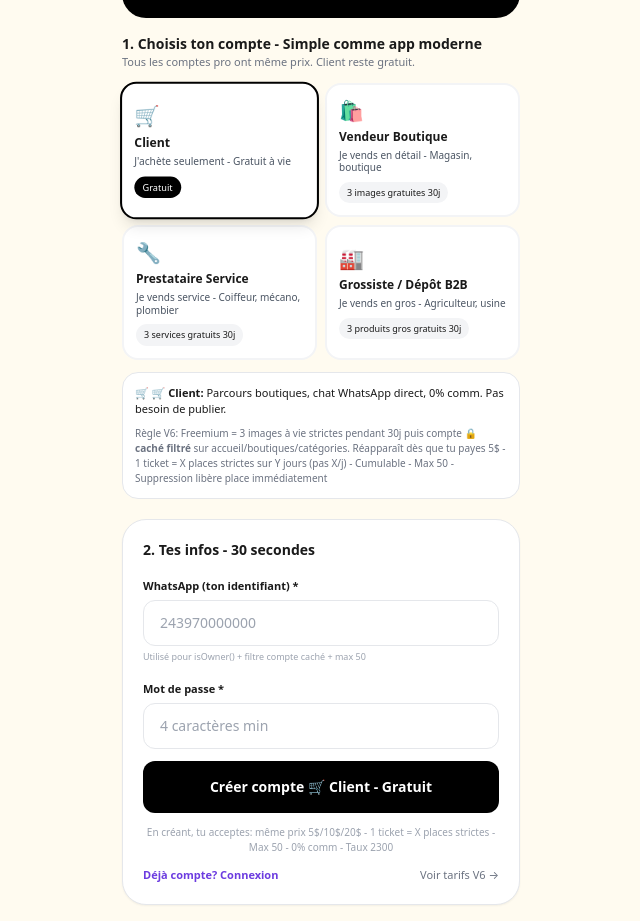
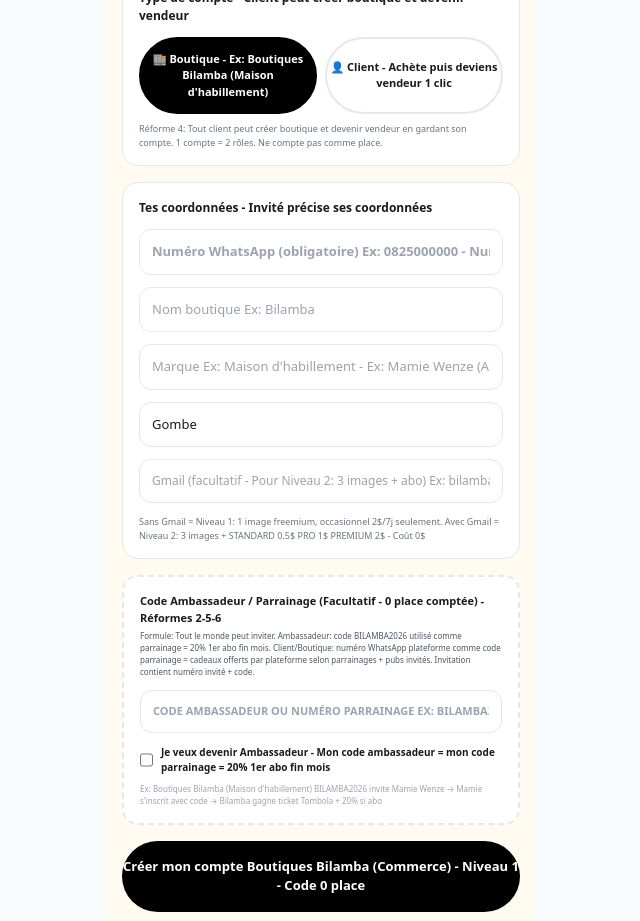
Before and after one commit to kongolokelvin47-cmd/Wenze-pwa, a Next.js app: page /inscription in a window 1280 px wide. Shown: the part 240-1161 px from the top of the page, without its empty margins (319-959 px from the left). Built offline with nearby package versions, Linux system fonts and the light colour scheme.

Commit message:
Refactor InscriptionPage and update components

```diff
--- a/app/inscription/page.tsx
+++ b/app/inscription/page.tsx
@@ -1,168 +1,241 @@
 "use client";
 import { useState, useEffect, Suspense } from "react";
-import { useSearchParams, useRouter } from "next/navigation";
 import Link from "next/link";
-import { TAUX_CDF, toCDFString, PALIERS } from "@/lib/paiement";
-import { ROLES, type Role } from "@/lib/roles";
+import { useRouter, useSearchParams } from "next/navigation";
+import { TAUX_CDF } from "@/lib/categories";
 
-export const dynamic = 'force-dynamic';
-function cleanWa(n:any){ return (n||"").toString().replace(/[^0-9]/g,"").replace(/^0+/,""); }
+export const dynamic = "force-dynamic";
+const cleanWa = (n:any)=> (n||"").toString().replace(/[^0-9]/g,"").replace(/^0+/,"");
+const safeGet = (k:string)=>{ try{ return typeof window!=="undefined"?localStorage.getItem(k):null; }catch{return null;} };
+const readList = (k:string):any[]=>{ try{ const raw=safeGet(k); if(!raw) return []; const v=JSON.parse(raw); return Array.isArray(v)?v:[]; }catch{return[];} };
 
-const COMPTES = [
-  { id:"client", titre:"🛒 Client", desc:"J'achète seulement - Gratuit à vie", badge:"🛒", role:"client" as Role, detail:"Parcours boutiques, chat WhatsApp direct, 0% comm. Pas besoin de publier.", freemium:"Gratuit" },
-  { id:"vendeur", titre:"🛍️ Vendeur Boutique", desc:"Je vends en détail - Magasin, boutique", badge:"🛍️", role:"vendeur" as Role, detail:"Idéal pour vendeurs de Kinshasa. 3 images gratuites à vie, puis STANDARD 5$ même prix que gros.", freemium:"3 images gratuites 30j" },
-  { id:"prestataire", titre:"🔧 Prestataire Service", desc:"Je vends service - Coiffeur, mécano, plombier", badge:"🔧", role:"prestataire" as Role, detail:"Coiffure, soudure, mécanique, électricien, menuiserie, couture. Même prix que vendeur.", freemium:"3 services gratuits 30j" },
-  { id:"grossiste", titre:"🏭 Grossiste / Dépôt B2B", desc:"Je vends en gros - Agriculteur, usine", badge:"🏭", role:"grossiste" as Role, detail:"Dépôt, agriculture, grande échelle. Ex-25$ supprimé - Maintenant même prix: 5$/10$/20$ max pour tous.", freemium:"3 produits gros gratuits 30j" },
-];
+function InscriptionContent(){
+  const sp = useSearchParams();
+  const router = useRouter();
 
-function InscriptionForm(){
-  const params=useSearchParams();
-  const router=useRouter();
-  const inviteToken=params.get("invite");
-  const waParam=params.get("wa")||params.get("whatsapp")||"";
-  const initialType=params.get("type")||"client";
+  // === PARAMS INVITATION - REFORMES 3-5-6 ===
+  const inviteParam = sp.get("invite")||""; // Numéro invité réservé
+  const parrainParam = sp.get("parrain")||""; // Numéro parrain (client ou boutique ou ambassadeur)
+  const codeParam = sp.get("code")||""; // Code ambassadeur / numéro parrainage
+  const typeParam = (sp.get("type")||"boutique") as "boutique"|"client";
 
-  const [type,setType]=useState(initialType);
-  const [loading,setLoading]=useState(false);
-  const [error,setError]=useState("");
-  const [form,setForm]=useState({ whatsapp: waParam, password:"", nomBoutique:"", nom:"" });
+  const [typeCompte, setTypeCompte] = useState<"boutique"|"client">(typeParam);
+  const [nom, setNom] = useState("");
+  const [marque, setMarque] = useState("");
+  const [whatsapp, setWhatsapp] = useState(inviteParam||"");
+  const [commune, setCommune] = useState("Gombe");
+  const [email, setEmail] = useState(""); // Facultatif - Pour Niveau 2
+  const [codeAmbassadeur, setCodeAmbassadeur] = useState(codeParam||"");
+  const [isAmbassadeur, setIsAmbassadeur] = useState(false);
+  const [toast, setToast] = useState("");
+  const [parrainInfo, setParrainInfo] = useState<any>(null);
 
-  const selected = COMPTES.find(c=>c.id===type) || COMPTES[0];
+  useEffect(()=>{
+    // Charge info parrain si invitation
+    if(parrainParam || codeParam){
+      try{
+        const all = readList("wenze_all_users");
+        const clean = (n:string)=> n.replace(/[^0-9]/g,"").replace(/^0+/,"");
+        const parrain = all.find((u:any)=> clean(u.ownerWhatsapp||u.whatsapp)===clean(parrainParam) || (u.ambassadorCode||"").toUpperCase()===codeParam.toUpperCase() || (u.myInviteCode||"").toUpperCase()===codeParam.toUpperCase());
+        if(parrain){
+          const nomP = parrain.nomEtablissement || parrain.boutiqueName || parrain.name || `Parrain ${clean(parrain.ownerWhatsapp||"").slice(-4)}`;
+          setParrainInfo({ ...parrain, nomAffiche: nomP, isAmb: !!parrain.isAmbassadeur });
+        } else if(codeParam){
+          // Parrain pas encore en base mais code valide = numéro WhatsApp
+          setParrainInfo({ nomAffiche: `Parrain ${codeParam.slice(-4)}`, isAmb: false, code: codeParam });
+        }
+      }catch{}
+    }
+  },[parrainParam, codeParam]);
 
-  const handleSubmit = async () => {
-    setError("");
-    const waClean = cleanWa(form.whatsapp);
-    if(!waClean || waClean.length<9) { setError("WhatsApp requis - ex: 243970000000"); return; }
-    if(!form.password || form.password.length<4) { setError("Mot de passe 4 caractères min"); return; }
-    if(type!=="client" && !form.nomBoutique) { setError("Nom boutique / service requis"); return; }
-    setLoading(true);
-    try{
-      const now = new Date().toISOString();
-      const user = {
-        id: waClean,
-        ownerWhatsapp: waClean,
-        whatsapp: waClean,
-        telephone: waClean,
-        email: `${waClean}@wenze.local`,
-        role: selected.role,
-        user_type: selected.role,
-        nomBoutique: form.nomBoutique || form.nom || `Boutique ${waClean.slice(-4)}`,
-        name: form.nom || form.nomBoutique || `Boutique ${waClean.slice(-4)}`,
-        nom: form.nom,
-        createdAt: now,
-        updatedAt: now,
-        badge: selected.badge,
-        ownerId: waClean,
-        inviteToken: inviteToken || null,
-        isFreemium: true,
-        freemiumCount: 0,
-        freemiumMax: 3,
-      };
+  const getBoutiqueIdentite = (n:string, m:string)=>{
+    const base = n.replace(/^Boutiques\s*/i,"").trim() || "Bilamba";
+    const marq = m.trim() || (base.toLowerCase().includes("bilamba")?"Maison d'habillement": base.toLowerCase().includes("mamie")?"Agro & Vivrier":"Commerce général");
+    return `Boutiques ${base} (${marq})`;
+  };
 
-      localStorage.setItem("wenze_user", JSON.stringify(user));
+  const handleCreate = ()=>{
+    const clean = (n:string)=> n.replace(/[^0-9]/g,"").replace(/^0+/,"");
+    const wa = clean(whatsapp);
+    if(wa.length<9){ setToast("Numéro WhatsApp invalide - Ex: 0825000000"); setTimeout(()=>setToast(""),3000); return; }
+    if(!nom.trim()){ setToast(typeCompte==="boutique"?"Nom boutique obligatoire Ex: Bilamba":"Nom client obligatoire"); setTimeout(()=>setToast(""),3000); return; }
 
-      try{
-        const allRaw = localStorage.getItem("wenze_all_users");
-        const all = allRaw ? JSON.parse(allRaw) : [];
-        const idx = all.findIndex((u:any)=> cleanWa(u.ownerWhatsapp||u.whatsapp||"")===waClean);
-        if(idx>=0) all[idx] = { ...all[idx], ...user }; else all.push(user);
-        localStorage.setItem("wenze_all_users", JSON.stringify(all.slice(0,500)));
+    // === REFORME 1: NIVEAU ===
+    const hasGmail = !!(email && email.includes("@"));
+    const niveau = hasGmail ? 2 : 1; // Niveau 1 sans Gmail (1 image), Niveau 2 avec Gmail (3 images), Niveau 3 sera après verif WhatsApp
 
-        const pwRaw = localStorage.getItem("wenze_passwords");
-        const pwMap = pwRaw ? JSON.parse(pwRaw) : {};
-        pwMap[waClean] = form.password;
-        localStorage.setItem("wenze_passwords", JSON.stringify(pwMap));
+    // === REFORME 2+6: CODE AMBASSADEUR 0 PLACE ===
+    let myInviteCode = `WENZE-${wa.slice(-4)}`;
+    if(isAmbassadeur && codeAmbassadeur){
+      myInviteCode = codeAmbassadeur.toUpperCase(); // Ambassadeur: BILAMBA2026 = code parrainage
+    }
 
-        const freeRaw = localStorage.getItem("wenze_freemium_used");
-        const freeMap = freeRaw ? JSON.parse(freeRaw) : {};
-        if(!freeMap[waClean]) freeMap[waClean] = { count:0, createdAt: now };
-        localStorage.setItem("wenze_freemium_used", JSON.stringify(freeMap));
-      }catch{}
+    const newUser = {
+      id: wa,
+      ownerWhatsapp: wa,
+      whatsapp: wa,
+      telephone: wa,
+      role: typeCompte==="client"?"client":"vendeur",
+      user_type: typeCompte==="client"?"client":"vendeur",
+      name: nom,
+      nom: nom,
+      nomBoutique: typeCompte==="boutique"?nom:"",
+      marque: typeCompte==="boutique"?marque:"",
+      nomEtablissement: typeCompte==="boutique"?getBoutiqueIdentite(nom, marque):nom,
+      boutiqueName: typeCompte==="boutique"?getBoutiqueIdentite(nom, marque):"",
+      commune,
+      ville: "Kinshasa",
+      email: hasGmail?email:"",
+      emailVerified: false,
+      whatsappVerified: false,
+      niveau,
+      hasGmail,
+      // REFORMES 3-5-6: Invitation
+      myInviteCode,
+      ambassadorCode: isAmbassadeur?codeAmbassadeur.toUpperCase():null,
+      isAmbassadeur,
+      parrainWa: parrainParam?clean(parrainParam):null,
+      codeParrainageUtilise: codeAmbassadeur||codeParam||null, // Code ambassadeur / numéro parrainage utilisé - 0 place
+      ambassadorUsed: codeAmbassadeur||codeParam||null, // Pour ne pas compter place
+      inviteWaOrigine: inviteParam?clean(inviteParam):null,
+      tombolaTickets: 0,
+      bonusJours: codeParam?1:0, // +1 jour si invité
+      createdAt: new Date().toISOString(),
+      becameSellerAt: typeCompte==="vendeur"?new Date().toISOString():null,
+    };
 
-      // Redirect V6 avec message clair
-      if(type==="client") router.push("/");
-      else router.push(`/publier?welcome=1&type=${type}&wa=${waClean}`);
+    // Sauvegarde user
+    if(typeof window!=="undefined"){
+      localStorage.setItem("wenze_user", JSON.stringify(newUser));
+      const all = readList("wenze_all_users");
+      const idx = all.findIndex((u:any)=> clean(u.ownerWhatsapp||u.whatsapp)===wa);
+      if(idx>=0) all[idx]=newUser; else all.push(newUser);
+      localStorage.setItem("wenze_all_users", JSON.stringify(all));
 
-    }catch(e:any){ setError(e.message||"Erreur inscription V6"); } finally{ setLoading(false); }
+      // === REFORMES 5-6: VALIDE INVITATION + TOMBOLA ===
+      if(parrainParam){
+        const invList = readList("wenze_invitations");
+        const inv = invList.find((i:any)=> clean(i.parrainWa)===clean(parrainParam) && clean(i.inviteWa)===wa);
+        if(inv){ inv.status="validé"; inv.dateValidation=new Date().toISOString(); inv.inviteNom=newUser.nomEtablissement||newUser.name; }
+        else {
+          // Invitation directe via lien sans enregistrement préalable
+          invList.push({
+            id: Date.now().toString(),
+            parrainWa: clean(parrainParam),
+            parrainNom: parrainInfo?.nomAffiche||`Parrain ${clean(parrainParam).slice(-4)}`,
+            parrainType: parrainInfo?.isAmb?"ambassadeur":(parrainInfo?.role||"boutique"),
+            codeParrainage: codeParam||clean(parrainParam),
+            codeAmbassadeur: parrainInfo?.isAmb?codeParam:null,
+            inviteWa: wa,
+            inviteNom: newUser.nomEtablissement||newUser.name,
+            typeCompteInvite: typeCompte,
+            status: "validé",
+            date: new Date().toISOString(),
+            dateValidation: new Date().toISOString(),
+            commissionAmbassadeur: parrainInfo?.isAmb?0.20:0,
+            premierAbonnementPaye: false,
+          });
+        }
+        localStorage.setItem("wenze_invitations", JSON.stringify(invList));
+
+        // Ticket Tombola pour parrain
+        const tombola = readList("wenze_tombola");
+        tombola.push({
+          parrainWa: clean(parrainParam),
+          parrainNom: parrainInfo?.nomAffiche||"",
+          inviteWa: wa,
+          inviteNom: newUser.nomEtablissement||newUser.name,
+          ticketId: `TOMBOLA-${Date.now()}`,
+          codeParrainage: codeParam||clean(parrainParam),
+          type: typeCompte,
+          date: new Date().toISOString(),
+          isAmbassadeur: !!parrainInfo?.isAmb,
+        });
+        localStorage.setItem("wenze_tombola", JSON.stringify(tombola));
+      }
+
+      // Transaction code ambassadeur 0 place
+      if(codeAmbassadeur){
+        const trans = readList("wenze_transactions");
+        trans.push({ type:"code_ambassadeur_utilise_inscription", code:codeAmbassadeur, ownerWhatsapp:wa, parrainWa: parrainParam?clean(parrainParam):null, date:new Date().toISOString(), placesConsommees:0 });
+        localStorage.setItem("wenze_transactions", JSON.stringify(trans));
+      }
+    }
+
+    setToast(`✅ ${newUser.nomEtablissement||newUser.name} créé! Niveau ${niveau} - ${niveau===1?'1 image freemium (Sans Gmail)':'3 images freemium (Gmail)'} - Code ${codeAmbassadeur||'aucun'} (0 place) - Parrain ${parrainInfo?.nomAffiche||parrainParam||'aucun'} gagne ticket Tombola`);
+    setTimeout(()=> router.push(typeCompte==="boutique"?"/boutiques":"/"), 2000);
   };
 
   return (
-    <div className="min-h-screen bg-[#FFFBF0] pb-20">
-      <div className="max-w-[430px] mx-auto p-4">
-        <Link href="/" className="text-[11px] text-[#6C3CE0] font-bold">← Accueil</Link>
+    <div className="max-w-[430px] mx-auto min-h-screen bg-[#FFFBF0] pb-24">
+      <header className="sticky top-0 bg-white/95 backdrop-blur z-20 p-4 border-b flex items-center gap-3">
+        <Link href="/" className="w-9 h-9 bg-gray-100 rounded-full flex items-center justify-center">←</Link>
+        <div className="flex-1 min-w-0">
+          <h1 className="font-black text-[15px] truncate">Inscription WENZE WENZE BUSINESS V7</h1>
+          <p className="text-[9px] text-gray-500 truncate">Client ou Boutique - 1 compte = 2 rôles - Niveau 1-2-3 - Code 0 place - Invitation {inviteParam?`réservée 0${inviteParam.slice(-4)}`:''}</p>
+        </div>
+      </header>
 
-        <div className="mt-3 bg-black text-white rounded-3xl p-5">
-          <h1 className="text-2xl font-black">Inscription V6</h1>
-          <p className="text-[11px] opacity-70 mt-1">TonMarché.cd - Kinshasa - 1 WhatsApp = ton compte ownerWhatsapp</p>
-          <div className="mt-3 bg-white/15 rounded-xl p-2.5 text-[10px] leading-relaxed">
-            <b>V6 Même prix pour tous:</b> ⭐ STANDARD 5$ ({toCDFString(5)}) 4 places strictes sur 7j • 🚀 PRO 10$ ({toCDFString(10)}) 10 places • 👑 PREMIUM 20$ ({toCDFString(20)}) 30 places • Taux {TAUX_CDF} • 0% comm • Max 50 actives • Suppression libère place
+      <div className="p-4 space-y-4">
+        {toast&&<div className="bg-black text-white p-3 rounded-xl text-[11px] font-bold text-center">{toast}</div>}
+
+        {/* BANDEAU INVITATION - REFORMES 3-5-6 */}
+        {(parrainParam || codeParam) && (
+          <div className="bg-black text-white rounded-2xl p-4">
+            <p className="font-black text-[12px]">🎟️ Invitation reçue</p>
+            <p className="text-[10px] text-white/80 mt-1">
+              Tu es invité par <b>{parrainInfo?.nomAffiche||parrainParam||codeParam}</b> {parrainInfo?.isAmb?"(Ambassadeur - 20% 1er abo fin mois)":"(Client/Boutique - Numéro WhatsApp plateforme = code parrainage - Cadeaux)"}
+              <br/>Numéro invité réservé: <b>0{cleanWa(inviteParam||whatsapp).slice(-9)}</b> • Code parrainage: <b>{codeParam||parrainParam}</b> (0 place) • Tu préciseras tes coordonnées ci-dessous. Parrain gagne ticket Tombola.
+            </p>
           </div>
-          {inviteToken && <div className="mt-2 text-[10px] bg-green-500 text-white px-3 py-1.5 rounded-full inline-block">🎁 Invitation ambassadeur: {inviteToken.slice(0,8)} - Bonus à l'activation</div>}
+        )}
+
+        {/* REFORME 1: 3 NIVEAUX */}
+        <div className="bg-[#FFF2CC] border-2 border-black rounded-2xl p-4">
+          <p className="font-black text-[11px]">Système 3 Niveaux Temu Kinshasa</p>
+          <p className="text-[9px] mt-1">Niveau 1 Sans Gmail (40%): 1 image freemium • Peut acheter OUI • Peut créer compte vendeur OUI (3 champs WhatsApp) • Peut payer abo NON, seulement occasionnel 2$/7j • Niveau 2 Avec Gmail vérifié (60%): 3 images freemium • Tous abo • Niveau 3 Gmail+WhatsApp vérifié (5%): Badge Vérifié + Top3</p>
         </div>
 
-        <div className="mt-4">
-          <h2 className="font-black text-sm">1. Choisis ton compte - Simple comme app moderne</h2>
-          <p className="text-[11px] text-gray-500">Tous les comptes pro ont même prix. Client reste gratuit.</p>
-          <div className="grid grid-cols-2 gap-2 mt-3">
-            {COMPTES.map(c=>(
-              <button key={c.id} onClick={()=>setType(c.id)} className={`text-left rounded-2xl border-2 p-3 transition ${type===c.id?"border-black bg-white shadow-lg scale-[1.02]":"border-gray-100 bg-white hover:border-gray-300"}`}>
-                <div className="text-xl">{c.titre.split(" ")[0]}</div>
-                <div className="font-black text-xs mt-1">{c.titre.replace(/^[^\s]+\s/,"")}</div>
-                <div className="text-[10px] text-gray-600 mt-1 leading-tight">{c.desc}</div>
-                <div className={`mt-2 text-[9px] px-2 py-1 rounded-full inline-block ${type===c.id?"bg-black text-white":"bg-gray-100"}`}>{c.freemium}</div>
-              </button>
-            ))}
+        <div className="bg-white border rounded-2xl p-4">
+          <p className="font-black text-[12px]">Type de compte - Client peut créer boutique et devenir vendeur</p>
+          <div className="flex gap-2 mt-3">
+            <button onClick={()=>setTypeCompte("boutique")} className={`flex-1 py-3 rounded-full text-[11px] font-black border-2 ${typeCompte==="boutique"?"bg-black text-white border-black":"bg-white"}`}>🏬 Boutique - Ex: Boutiques Bilamba (Maison d'habillement)</button>
+            <button onClick={()=>setTypeCompte("client")} className={`flex-1 py-3 rounded-full text-[11px] font-black border-2 ${typeCompte==="client"?"bg-black text-white border-black":"bg-white"}`}>👤 Client - Achète puis deviens vendeur 1 clic</button>
           </div>
-          <div className="mt-3 bg-white border rounded-2xl p-3 text-[11px]">
-            <b>{selected.badge} {selected.titre}:</b> {selected.detail}
-            <div className="mt-2 text-[10px] text-gray-500">Règle V6: Freemium = 3 images à vie strictes pendant 30j puis compte <b>🔒 caché filtré</b> sur accueil/boutiques/catégories. Réapparaît dès que tu payes 5$ - 1 ticket = X places strictes sur Y jours (pas X/j) - Cumulable - Max 50 - Suppression libère place immédiatement</div>
-          </div>
+          <p className="text-[9px] text-gray-500 mt-2">Réforme 4: Tout client peut créer boutique et devenir vendeur en gardant son compte. 1 compte = 2 rôles. Ne compte pas comme place.</p>
         </div>
 
-        <div className="mt-5 bg-white rounded-3xl border p-5 shadow-sm">
-          <h2 className="font-black text-sm">2. Tes infos - 30 secondes</h2>
-          <div className="space-y-3 mt-3">
-            <div>
-              <label className="text-[11px] font-bold">WhatsApp (ton identifiant) *</label>
-              <input value={form.whatsapp} onChange={e=>setForm({...form, whatsapp:e.target.value})} placeholder="243970000000" type="tel" className="w-full mt-1 border rounded-xl px-4 py-3 text-sm focus:ring-2 focus:ring-black outline-none" />
-              <p className="text-[9px] text-gray-400 mt-1">Utilisé pour isOwner() + filtre compte caché + max 50</p>
-            </div>
-            <div>
-              <label className="text-[11px] font-bold">Mot de passe *</label>
-              <input value={form.password} onChange={e=>setForm({...form, password:e.target.value})} placeholder="4 caractères min" type="password" className="w-full mt-1 border rounded-xl px-4 py-3 text-sm focus:ring-2 focus:ring-black outline-none" />
-            </div>
-            {type!=="client" && (
-              <>
-                <div>
-                  <label className="text-[11px] font-bold">Nom boutique / service / dépôt *</label>
-                  <input value={form.nomBoutique} onChange={e=>setForm({...form, nomBoutique:e.target.value})} placeholder={type==="prestataire"?"Ex: Salon Beauté Glam - Coiffure":"Ex: Dépôt Maluku - Riz"} className="w-full mt-1 border rounded-xl px-4 py-3 text-sm focus:ring-2 focus:ring-black outline-none" />
-                </div>
-                <div>
-                  <label className="text-[11px] font-bold">Ton nom (optionnel)</label>
-                  <input value={form.nom} onChange={e=>setForm({...form, nom:e.target.value})} placeholder="Ex: Kelvin" className="w-full mt-1 border rounded-xl px-4 py-3 text-sm" />
-                </div>
-              </>
-            )}
-            {error && <div className="bg-red-50 border border-red-200 text-red-700 text-[11px] p-3 rounded-xl">{error}</div>}
-            <button onClick={handleSubmit} disabled={loading} className="w-full bg-black text-white rounded-xl py-4 text-sm font-black disabled:opacity-50 hover:bg-gray-900 transition">
-              {loading?"Création...":`Créer compte ${selected.badge} ${selected.titre.replace(/^[^\s]+\s/,"")} - ${selected.freemium}`}
-            </button>
-            <p className="text-[10px] text-center text-gray-400">En créant, tu acceptes: même prix 5$/10$/20$ - 1 ticket = X places strictes - Max 50 - 0% comm - Taux {TAUX_CDF}</p>
-            <div className="flex justify-between text-[11px]">
-              <Link href="/connexion" className="text-[#6C3CE0] font-bold">Déjà compte? Connexion</Link>
-              <Link href="/abonnement" className="text-gray-500">Voir tarifs V6 →</Link>
-            </div>
-          </div>
+        <div className="bg-white border rounded-2xl p-4 space-y-3">
+          <p className="font-black text-[12px]">Tes coordonnées - Invité précise ses coordonnées</p>
+          <input value={whatsapp} onChange={e=>setWhatsapp(e.target.value)} placeholder="Numéro WhatsApp (obligatoire) Ex: 0825000000 - Numéro invité réservé" className="w-full p-3 rounded-xl border text-[13px] font-bold" />
+          <input value={nom} onChange={e=>setNom(e.target.value)} placeholder={typeCompte==="boutique"?"Nom boutique Ex: Bilamba":"Ton nom Ex: Patrick"} className="w-full p-3 rounded-xl border text-[13px]" />
+          {typeCompte==="boutique" && <input value={marque} onChange={e=>setMarque(e.target.value)} placeholder="Marque Ex: Maison d'habillement - Ex: Mamie Wenze (Agro & Vivrier)" className="w-full p-3 rounded-xl border text-[13px]" />}
+          <input value={commune} onChange={e=>setCommune(e.target.value)} placeholder="Commune Ex: Gombe / Masina" className="w-full p-3 rounded-xl border text-[13px]" />
+          <input value={email} onChange={e=>setEmail(e.target.value)} placeholder="Gmail (facultatif - Pour Niveau 2: 3 images + abo) Ex: bilamba@gmail.com" className="w-full p-3 rounded-xl border text-[12px]" />
+          <p className="text-[9px] text-gray-500">Sans Gmail = Niveau 1: 1 image freemium, occasionnel 2$/7j seulement. Avec Gmail = Niveau 2: 3 images + STANDARD 0.5$ PRO 1$ PREMIUM 2$ - Coût 0$</p>
         </div>
 
-        <div className="mt-4 bg-orange-50 border border-orange-100 rounded-2xl p-3 text-[10px]">
-          <b>💡 Pourquoi même prix pour tous?</b> On vend visibilité, pas catégorie. Grossiste n'a plus 25$ - Maintenant 20$ max comme tous. Client achète direct via WhatsApp, 0% commission. Freemium 3 images à vie permet tester 30j. Après 30j si 0 ticket, compte caché 🔒 mais réapparaît dès paiement 5$.
+        <div className="bg-white border-2 border-dashed rounded-2xl p-4">
+          <p className="font-black text-[11px]">Code Ambassadeur / Parrainage (Facultatif - 0 place comptée) - Réformes 2-5-6</p>
+          <p className="text-[8px] text-gray-600 mt-1">Formule: Tout le monde peut inviter. Ambassadeur: code BILAMBA2026 utilisé comme parrainage = 20% 1er abo fin mois. Client/Boutique: numéro WhatsApp plateforme comme code parrainage = cadeaux offerts par plateforme selon parrainages + pubs invités. Invitation contient numéro invité + code.</p>
+          <input value={codeAmbassadeur} onChange={e=>setCodeAmbassadeur(e.target.value.toUpperCase())} placeholder="CODE AMBASSADEUR OU NUMÉRO PARRAINAGE Ex: BILAMBA2026 ou 0825... (facultatif - 0 place)" className="w-full mt-3 p-3 rounded-xl border text-[11px] uppercase font-bold" />
+          <div className="flex gap-2 mt-3 items-center">
+            <input type="checkbox" checked={isAmbassadeur} onChange={e=>setIsAmbassadeur(e.target.checked)} className="w-4 h-4" />
+            <span className="text-[10px] font-bold">Je veux devenir Ambassadeur - Mon code ambassadeur = mon code parrainage = 20% 1er abo fin mois</span>
+          </div>
+          {parrainInfo && <p className="text-[10px] font-bold mt-2 text-green-700">✅ Parrain: {parrainInfo.nomAffiche} - Code: {codeParam||parrainParam} - {parrainInfo.isAmb?'Il touchera 20%':'Il gagnera cadeau + ticket Tombola'} - 0 place comptée</p>}
+          <p className="text-[8px] text-gray-400 mt-2">Ex: Boutiques Bilamba (Maison d'habillement) BILAMBA2026 invite Mamie Wenze → Mamie s'inscrit avec code → Bilamba gagne ticket Tombola + 20% si abo</p>
         </div>
+
+        <button onClick={handleCreate} className="w-full bg-black text-white py-4 rounded-full font-black text-[13px]">
+          Créer mon compte {typeCompte==="boutique"?`Boutiques ${nom||'Bilamba'} (${marque||'Commerce'})`:nom||'Client'} - Niveau {email.includes("@")?2:1} - Code 0 place
+        </button>
+        <p className="text-[9px] text-center text-gray-500">Client peut devenir vendeur • Ambassadeur 20% • Client/Boutique cadeaux • Numéro invité + code = Tombola • Taux {TAUX_CDF} • 0% comm</p>
       </div>
     </div>
   );
 }
 
 export default function InscriptionPage(){
-  return <Suspense fallback={<div className="p-10 text-center text-sm">Chargement inscription V6...</div>}><InscriptionForm/></Suspense>;
-            }
+  return <Suspense fallback={<div className="max-w-[430px] mx-auto p-6">Chargement inscription V7...</div>}><InscriptionContent/></Suspense>;
+                          }
```
